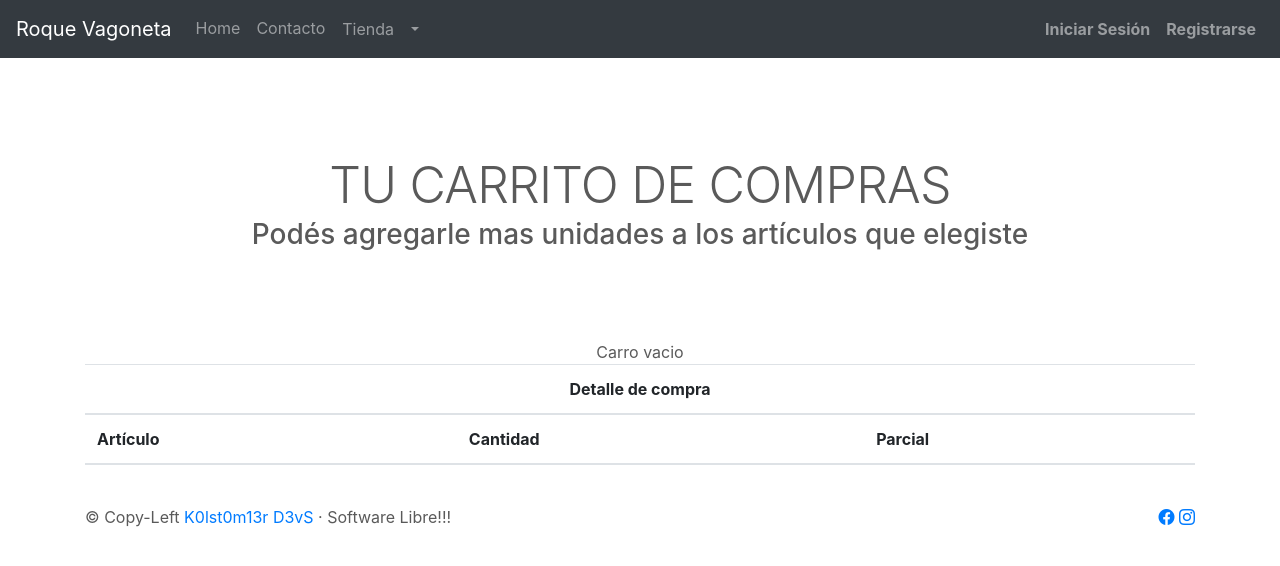
After one commit to k0lst0m13r/roque_vagoneta, a Django app: a page that uses roque_vagoneta/tienda/templates/tienda/carrito.html in a window 1280 px wide. The commit adds this page. Shown: the top 566 px of the page. Run offline with Django 3.2, Linux system fonts and the light colour scheme; lists and menus that the app fills with data are empty; some libraries are stand-ins or nearby versions.

Commit message:
carrito tiene vista propia

```diff
--- a/roque_vagoneta/carro/urls.py
+++ b/roque_vagoneta/carro/urls.py
@@ -6,11 +6,8 @@ app_name ="carro"
 urlpatterns = [
 
   path("agregar/<int:articulo_id>/", views.agregar_articulo, name='agregar'),
-
   path("eliminar/<int:articulo_id>/", views.eliminar_articulo, name='eliminar'),
-
   path("sacar/<int:articulo_id>/", views.sacar_articulo, name='sacar'),
-
   path("vaciar_carro/", views.vaciar_carro, name='vaciar'),
 
 ]
--- a/roque_vagoneta/roque_vago_app/templates/roque_vago_app/base.html
+++ b/roque_vagoneta/roque_vago_app/templates/roque_vago_app/base.html
@@ -88,7 +88,7 @@
           <a class="nav-link" href="{% url 'logout' %}"><b>Cerrar Sesión</b></a>
         </li>
         <li class="nav-item">
-          <button type="button" class="btn btn-secondary" data-toggle="modal" data-target="#carrito">Tu Pedido<i class="bi bi-cart3"></i></button>
+          <a href="{% url 'carrito' %}"><button type="button" class="btn btn-secondary">Tu Pedido<i class="bi bi-cart3"></i></button></a>
         </li>
       </ul>
       {% else %}
--- a/roque_vagoneta/roque_vago_app/templates/roque_vago_app/perfil.html
+++ b/roque_vagoneta/roque_vago_app/templates/roque_vago_app/perfil.html
@@ -11,7 +11,6 @@
     <div class="col-md-12">
       <h2 class="featurette-heading" style="text-align:center;">PERFIL</h2>
       <h3 class="featurette-heading" style="text-align:center;">Este es tu perfil de usuario</h3>
-
     </div>
  </div>
 <hr class="featurette-divider">
--- /dev/null
+++ b/roque_vagoneta/tienda/templates/tienda/carrito.html
@@ -0,0 +1,64 @@
+{% extends 'roque_vago_app/base.html' %}
+{% load static %}
+
+{% block title %}Carrito{% endblock %}
+
+{% block content %}
+
+<main role="main">
+
+  <div class="row featurette" style="padding-bottom: 80px;">
+    <div class="col-md-12">
+      <h2 class="featurette-heading" style="text-align:center;">TU CARRITO DE COMPRAS</h2>
+      <h3 style="text-align:center;">Podés agregarle mas unidades a los artículos que elegiste </h3>
+    </div>
+ </div>
+
+
+ <div class="container text center">
+    <table class="table table_bordered">
+      <thead>
+        <tr>
+          <th colspan="4" class="text-center">
+            Detalle de compra
+          </th>
+        </tr>
+        <tr>
+          <th>Artículo</th>
+          <th>Cantidad</th>
+          <th>Parcial</th>
+        </tr>
+
+        <tbody>
+          {% if request.session.carro.items %}
+            {% for key, value in request.session.carro.items %}
+            <tr>
+              <td>{{value.nombre}}</td>
+              <td>
+                <a href="{% url 'carro:sacar' value.articulo_id %}" class="btn btn-sm btn-secondary"><</a>
+                {{value.cantidad}}
+                <a href="{% url 'carro:agregar' value.articulo_id %}" class="btn btn-sm btn-secondary">></a>
+              </td>
+              <td>${{value.precio}}
+
+              </td>
+              <td>
+                <a href="{% url 'carro:eliminar' value.articulo_id %}" class="btn btn-sm btn-danger">x</a>
+              </td>
+            </tr>
+          {% endfor %}
+        {% else %}
+           <tr>
+             <td colspan="4"></td>
+             <div class=" text-center">
+                Carro vacio
+             </div>
+           </tr>
+           {% endif %}
+        </tbody>
+      </thead>
+    </table>
+  </div>
+</main>
+
+  {% endblock %}
--- a/roque_vagoneta/tienda/urls.py
+++ b/roque_vagoneta/tienda/urls.py
@@ -20,4 +20,5 @@ from .import views
 
 urlpatterns = [
     path(" ", views.tienda, name="tienda"),
+    path("carrito", views.carrito, name='carrito'),
     ]
--- a/roque_vagoneta/tienda/views.py
+++ b/roque_vagoneta/tienda/views.py
@@ -9,3 +9,8 @@ def tienda(request):
 
     ctx = {"articulos": articulos}
     return render(request,'tienda/tienda.html', ctx)
+
+#-------------------CARRITO-----------------------
+
+def carrito(request):
+    return render(request, 'tienda/carrito.html')
```
Also changed, not shown: roque_vagoneta/roque_vago_app/templates/roque_vago_app/contacto.html (+19 -1 lines), roque_vagoneta/carro/views.py (line endings or trailing spaces), roque_vagoneta/db.sqlite3.
